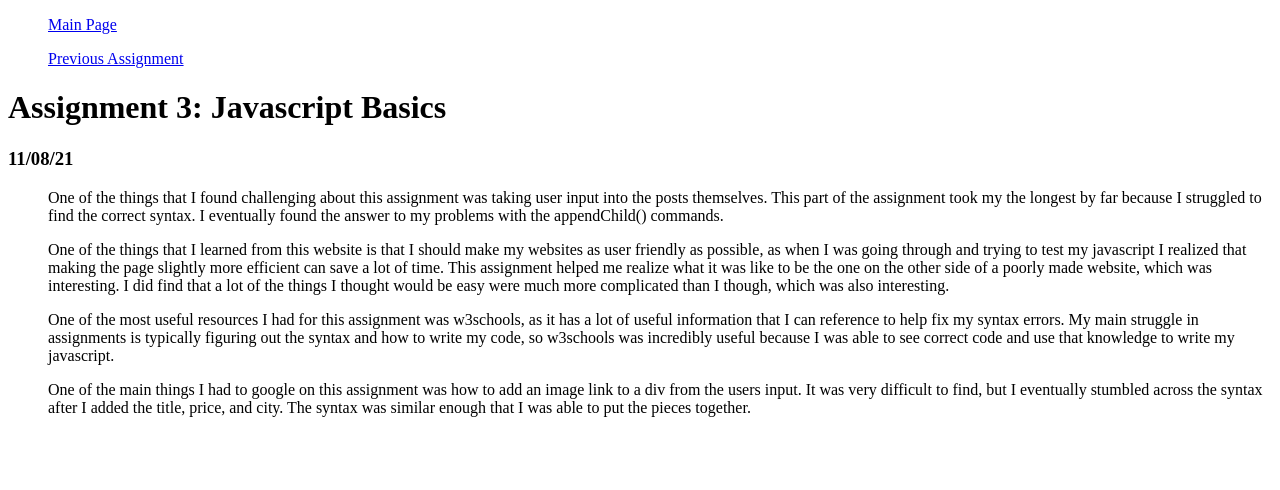
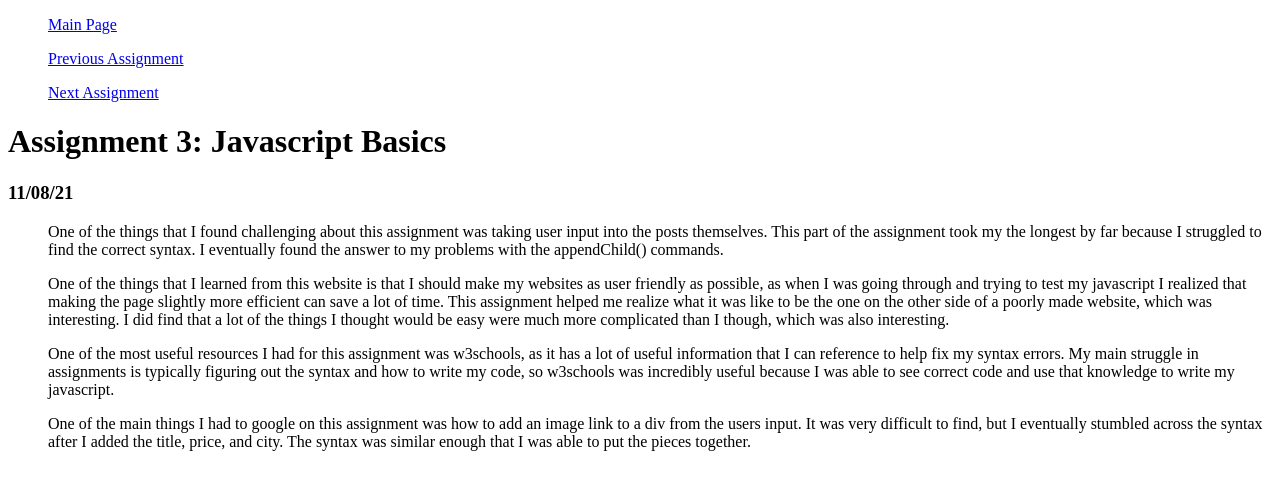
Before and after one commit to Glaciaa/myBlog, a plain HTML site: page blog3.html in a window 1280 px wide. Drawn offline with Linux system fonts and the light colour scheme.

Commit message:
Update blog3.html

```diff
--- a/blog3.html
+++ b/blog3.html
@@ -6,6 +6,7 @@
         </title>
         <ul><a href="index.html">Main Page</a></ul>
         <ul><a href="blog2.html">Previous Assignment</a></ul>
+        <ul><a href="blog4.html">Next Assignment</a></ul>
         <h1>Assignment 3: Javascript Basics</h1>
         <h3>11/08/21</h3>
     </head>
```
